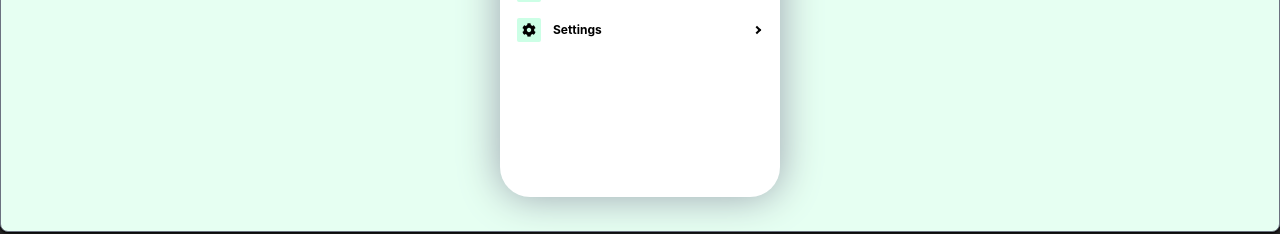
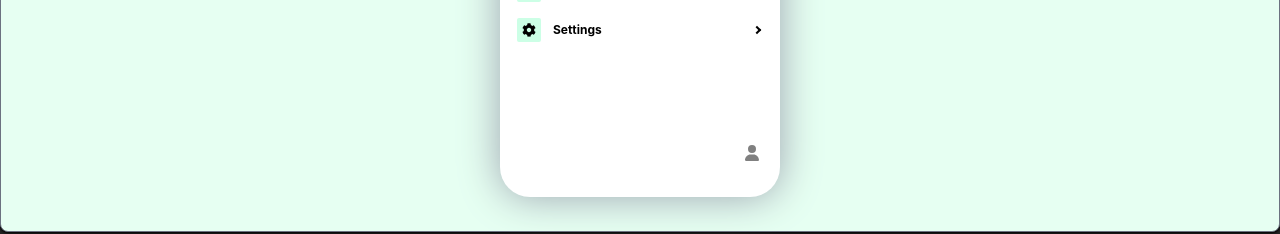
Before and after one commit to kozzztia/tailwind, a React (Vite) app: page / in a window 1280 px wide. Shown: the part 1960-2194 px from the top of the page. Built offline with nearby package versions, Linux system fonts and the light colour scheme.

Commit message:
close/open button

```diff
--- a/src/components/Navigation/Navigation.tsx
+++ b/src/components/Navigation/Navigation.tsx
@@ -1,12 +1,16 @@
 import React from "react"
 import { navigation, NavType } from "./consts"
+import { FaUser } from "react-icons/fa6"
 
 const Navigation = () => {
   const links = splitArray(navigation, 5)
+  const [isOpen, setIsOpen] = React.useState<boolean>(true)
   const [isOpenId, setIsOpenId] = React.useState<number>(0)
-  const handler = (id: number) => {
-    console.log(id)
+  const liHandler = (id: number) => {
     setIsOpenId(id)
+  }
+  const openHandler = () => {
+    setIsOpen(!isOpen)
   }
   return (
     <div className="w-[280px] min-h-[570px] flex flex-col justify-start items-center rounded-[30px] overflow-hidden shadow-[0_0_40px_0] shadow-gray-400 bg-white px-3 py-7">
@@ -21,15 +25,22 @@ const Navigation = () => {
       </div>
       {
         links.map((item) => (
-          <List key={item.id} >
+          <List key={item.id} open={isOpen}>
             {
               item.links.map((item) => (
-                <Li key={item.id} item={item} isOpen={isOpenId === item.id} setIsOpen={handler}/>
+                <Li key={item.id} item={item} isOpen={isOpenId === item.id} setIsOpen={liHandler}/>
               ))
             }
           </List>
         ))
       }
+      <button
+        onClick={openHandler}
+        className="w-8 h-8  mt-auto ml-auto p-[8px] transition-colors duration-300
+        flex justify-center items-center
+        hover:bg-[#ccffe6] rounded-full">
+        <FaUser className="text-[grey]"/>
+      </button>
     </div >
   )
 }
@@ -38,10 +49,11 @@ export default Navigation
 
 
 
-const List = ({ children }: { children: React.ReactNode }) => {
+const List = ({ children, open }: { children: React.ReactNode, open?: boolean }) => {
   return (
-    <ul className="w-full h-full flex flex-col justify-start items-center gap-y-[10px] py-[20px]
-    border-t-[1px] border-gray-400">
+    <ul className={`w-full h-full flex flex-col justify-start items-center gap-y-[10px] py-[20px]
+    transition-opacity duration-300
+    border-t-[1px] border-gray-400 ${open ? "opacity-100" : "opacity-0"}`}>
       {children}
     </ul>
   )
--- a/src/components/ui-kit/Title/Title.tsx
+++ b/src/components/ui-kit/Title/Title.tsx
@@ -1,8 +1,8 @@
 import React from 'react'
 
-const Title: React.FC<TitleProps> = ({name, className="", Tag}) => {
+const Title: React.FC<TitleProps> = ({name, Tag}) => {
   return (
-    <Tag className={`text-2xl font-bold drop-shadow text-white text-left ${className}`}>{name}</Tag>
+    <Tag className={`text-2xl font-bold drop-shadow text-white text-left`}>{name}</Tag>
   )
 }
 
@@ -11,5 +11,4 @@ export default Title
 type TitleProps = {
   Tag: keyof JSX.IntrinsicElements;
   name: string
-  className?: string
 }
```
